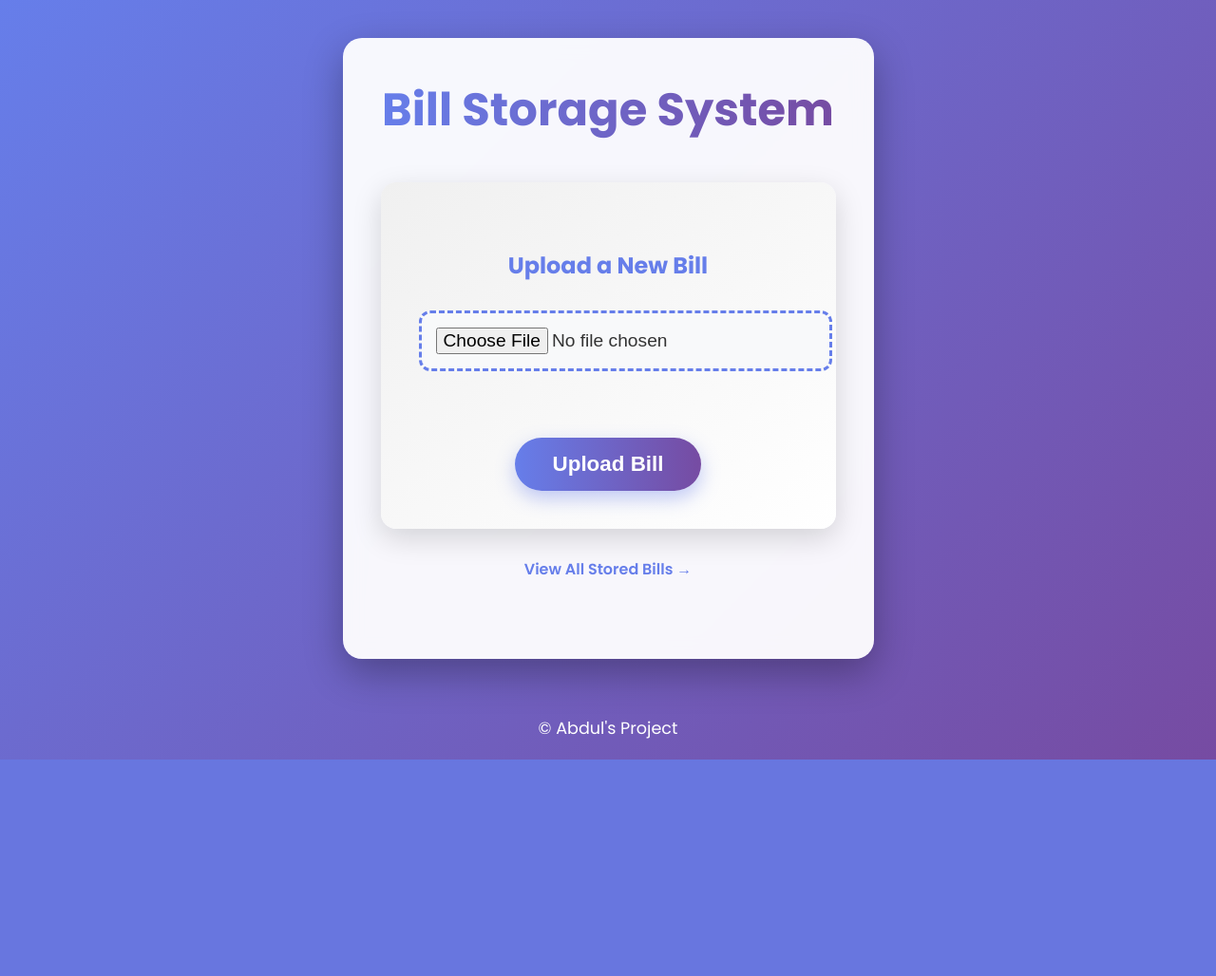
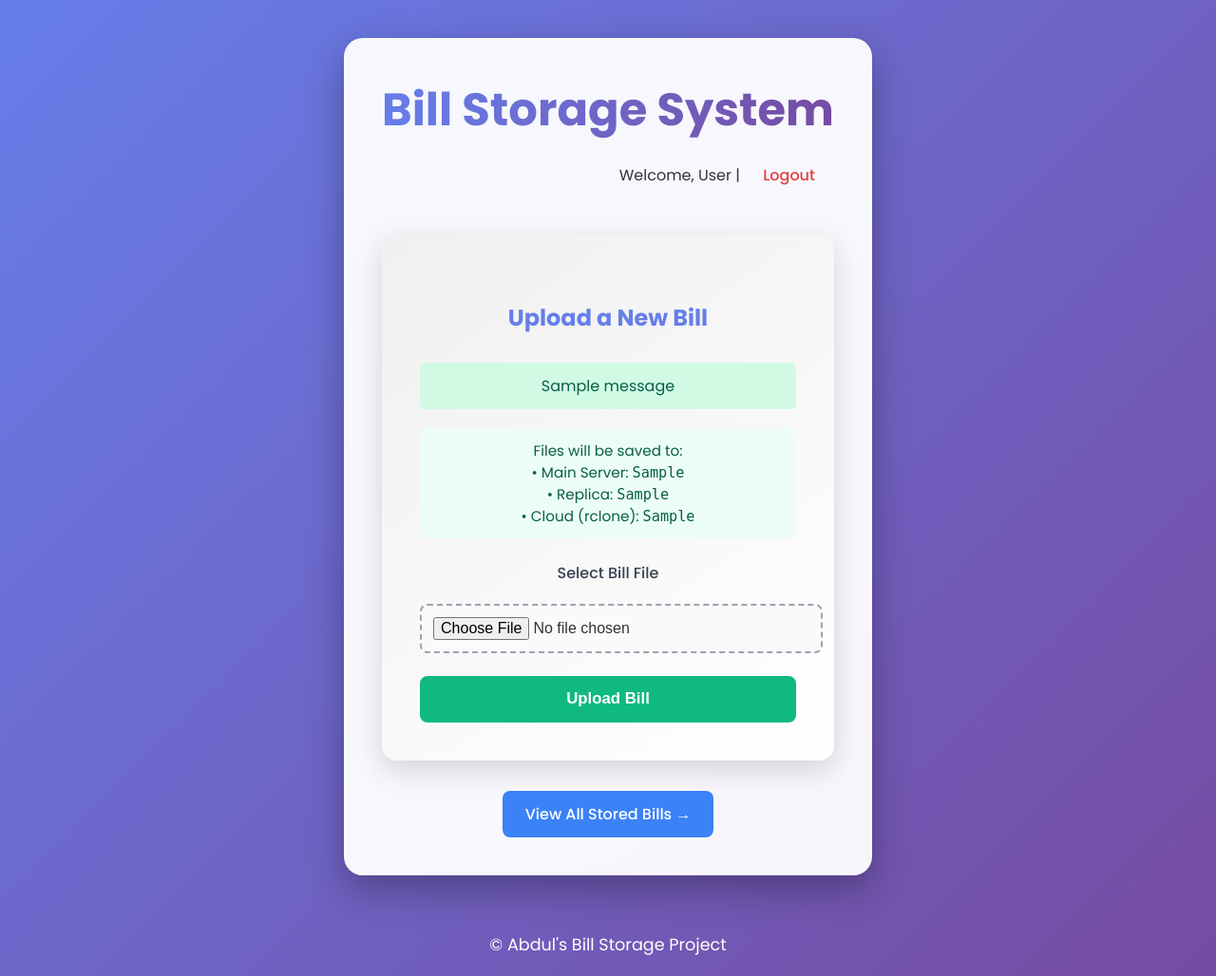
Before and after one commit to unleashed6061/recovery-plan-1, a Flask app: template templates/upload.html in a window 1280 px wide. Shown: the whole page at 95% size. Before the commit the page ends 800 px from the top, so only its background shows below. Run offline with Flask 3, Linux system fonts and the light colour scheme; the template is opened without the code that fills it: most values are stand-ins (such as "Sample title", 1, 10 or a date in 2020); one stand-in notice (Sample message) is shown.

Commit message:
Initial commit - bill storage system with login, rclone & multi-replica

```diff
--- a/app.py
+++ b/app.py
@@ -1,124 +1,241 @@
 import os
-from flask import Flask, request, render_template, send_from_directory, redirect, url_for
+from flask import Flask, request, render_template, send_from_directory, redirect, url_for, session, flash
 from werkzeug.utils import secure_filename
+from werkzeug.security import generate_password_hash, check_password_hash
 import sqlite3
 from datetime import datetime
 from shutil import copy2
 from apscheduler.schedulers.background import BackgroundScheduler
 import atexit
+import subprocess
 
 app = Flask(__name__)
+app.secret_key = 'super-secret-key-change-this-123456789'  # ← CHANGE THIS in production!
 
 # ========================= CONFIG =========================
-UPLOAD_FOLDER = 'main_storage'                    # Main server folder
-REPLICA_FOLDER = r'D:\bills replica'               # <<< CHANGE THIS TO YOUR FLASH DRIVE PATH
-                                                  # Example Windows: r'E:\bills_replica'
-                                                  # Example Linux/Mac: '/media/yourname/USB/bills_replica'
-CLOUD_FOLDER = 'cloud_storage'                    # SIMULATED cloud (local folder)
+UPLOAD_FOLDER    = 'main_server'          # Main storage (always local on VPS/machine)
+LOCAL_REPLICA_FOLDER = 'replica_storage'  # Always-on local replica folder (another file in the system)
+FLASH_REPLICA_FOLDER = '/media/usb/bills_replica'  # Optional flash drive path (Linux: /media/usb/; Windows: r'E:\bills_replica') - change based on OS
+CLOUD_REMOTE     = 'gdrive'               # rclone remote name
+CLOUD_PATH       = 'bills'                # folder inside Google Drive
 
 ALLOWED_EXTENSIONS = {'pdf', 'png', 'jpg', 'jpeg', 'doc', 'docx', 'txt'}
+
 app.config['UPLOAD_FOLDER'] = UPLOAD_FOLDER
 
-# Create folders if they don't exist
 os.makedirs(UPLOAD_FOLDER, exist_ok=True)
-os.makedirs(CLOUD_FOLDER, exist_ok=True)
+os.makedirs(LOCAL_REPLICA_FOLDER, exist_ok=True)
 
 DB_PATH = 'bills.db'
 
-# ========================= DATABASE =========================
+# ========================= DATABASE INIT =========================
 def init_db():
-    conn = sqlite3.connect(DB_PATH)
-    conn.execute('''CREATE TABLE IF NOT EXISTS bills (
-        filename TEXT PRIMARY KEY,
-        upload_time TEXT,
-        replicated INTEGER DEFAULT 0,    -- 1 = copied to flash drive
-        cloud_uploaded INTEGER DEFAULT 0 -- 1 = copied to cloud
-    )''')
-    conn.commit()
-    conn.close()
+    with sqlite3.connect(DB_PATH) as conn:
+        c = conn.cursor()
+        c.execute('''CREATE TABLE IF NOT EXISTS users (
+            id INTEGER PRIMARY KEY AUTOINCREMENT,
+            username TEXT UNIQUE NOT NULL,
+            password TEXT NOT NULL
+        )''')
+        c.execute('''CREATE TABLE IF NOT EXISTS bills (
+            filename TEXT PRIMARY KEY,
+            upload_time TEXT,
+            local_replicated INTEGER DEFAULT 0,
+            flash_replicated INTEGER DEFAULT 0,
+            cloud_uploaded INTEGER DEFAULT 0
+        )''')
+        conn.commit()
 
 def allowed_file(filename):
     return '.' in filename and filename.rsplit('.', 1)[1].lower() in ALLOWED_EXTENSIONS
 
+# ========================= LOGIN REQUIRED DECORATOR =========================
+def login_required(f):
+    def decorated_function(*args, **kwargs):
+        if 'user' not in session:
+            flash('Please log in to access this page.', 'warning')
+            return redirect(url_for('login'))
+        return f(*args, **kwargs)
+    decorated_function.__name__ = f.__name__
+    return decorated_function
+
 # ========================= ROUTES =========================
+
+@app.route('/register', methods=['GET', 'POST'])
+def register():
+    if request.method == 'POST':
+        username = request.form.get('username', '').strip()
+        password = request.form.get('password', '').strip()
+
+        if not username or not password:
+            flash('Username and password are required.', 'danger')
+            return redirect(url_for('register'))
+
+        if len(password) < 6:
+            flash('Password must be at least 6 characters long.', 'danger')
+            return redirect(url_for('register'))
+
+        hashed = generate_password_hash(password)
+
+        try:
+            with sqlite3.connect(DB_PATH) as conn:
+                c = conn.cursor()
+                c.execute("INSERT INTO users (username, password) VALUES (?, ?)", (username, hashed))
+                conn.commit()
+            flash('Registration successful! Please log in.', 'success')
+            return redirect(url_for('login'))
+        except sqlite3.IntegrityError:
+            flash('Username already exists. Choose another.', 'danger')
+        except Exception as e:
+            flash(f'Registration error: {str(e)}', 'danger')
+
+    return render_template('register.html')
+
+@app.route('/login', methods=['GET', 'POST'])
+def login():
+    if request.method == 'POST':
+        username = request.form.get('username', '').strip()
+        password = request.form.get('password', '').strip()
+
+        with sqlite3.connect(DB_PATH) as conn:
+            c = conn.cursor()
+            c.execute("SELECT password FROM users WHERE username = ?", (username,))
+            result = c.fetchone()
+
+        if result and check_password_hash(result[0], password):
+            session['user'] = username
+            flash('Login successful!', 'success')
+            return redirect(url_for('upload_file'))
+        else:
+            flash('Invalid username or password.', 'danger')
+
+    return render_template('login.html')
+
+@app.route('/logout')
+def logout():
+    session.pop('user', None)
+    flash('You have been logged out.', 'info')
+    return redirect(url_for('login'))
+
 @app.route('/', methods=['GET', 'POST'])
+@login_required
 def upload_file():
     if request.method == 'POST':
         if 'file' not in request.files:
-            return 'No file part'
+            flash('No file selected.', 'danger')
+            return redirect(request.url)
+
         file = request.files['file']
         if file.filename == '':
-            return 'No selected file'
+            flash('No file selected.', 'danger')
+            return redirect(request.url)
+
         if file and allowed_file(file.filename):
             filename = secure_filename(file.filename)
             main_path = os.path.join(UPLOAD_FOLDER, filename)
             file.save(main_path)
 
-            # === Immediate copy to replica (flash drive) ===
-            replica_path = os.path.join(REPLICA_FOLDER, filename)
-            replicated = 0
+            # Copy to always-on local replica
+            local_replica_success = 0
             try:
-                copy2(main_path, replica_path)
-                replicated = 1
-                print(f"✓ Copied to flash drive: {filename}")
+                copy2(main_path, os.path.join(LOCAL_REPLICA_FOLDER, filename))
+                local_replica_success = 1
             except Exception as e:
-                print(f"✗ Flash drive copy failed (not plugged in?): {e}")
+                flash(f'Local replica copy failed: {str(e)}', 'warning')
 
-            # === Save record in database ===
+            # Optional: Copy to flash replica if exists
+            flash_replica_success = 0
+            if os.path.exists(FLASH_REPLICA_FOLDER):
+                try:
+                    copy2(main_path, os.path.join(FLASH_REPLICA_FOLDER, filename))
+                    flash_replica_success = 1
+                except Exception as e:
+                    flash(f'Flash replica copy failed (not plugged in?): {str(e)}', 'warning')
+            else:
+                print(f"Flash replica path not found: {FLASH_REPLICA_FOLDER} - skipping")
+
+            # Save metadata
             upload_time = datetime.now().strftime('%Y-%m-%d %H:%M:%S')
-            conn = sqlite3.connect(DB_PATH)
-            conn.execute("INSERT OR REPLACE INTO bills VALUES (?, ?, ?, 0)",
-                         (filename, upload_time, replicated))
-            conn.commit()
-            conn.close()
+            with sqlite3.connect(DB_PATH) as conn:
+                conn.execute(
+                    "INSERT OR REPLACE INTO bills (filename, upload_time, local_replicated, flash_replicated) VALUES (?, ?, ?, ?)",
+                    (filename, upload_time, local_replica_success, flash_replica_success)
+                )
+                conn.commit()
 
+            flash('File uploaded successfully!', 'success')
             return redirect(url_for('list_files'))
+        else:
+            flash('File type not allowed.', 'danger')
 
-    return render_template('upload.html')
+    # GET - show form + paths
+    return render_template('upload.html',
+                           main_path=os.path.abspath(UPLOAD_FOLDER),
+                           local_replica_path=os.path.abspath(LOCAL_REPLICA_FOLDER),
+                           flash_replica_path=FLASH_REPLICA_FOLDER if os.path.exists(FLASH_REPLICA_FOLDER) else 'Not detected',
+                           cloud_path=f"{CLOUD_REMOTE}:{CLOUD_PATH}")
 
 @app.route('/files')
+@login_required
 def list_files():
-    conn = sqlite3.connect(DB_PATH)
-    cursor = conn.execute("SELECT filename, upload_time, replicated, cloud_uploaded FROM bills ORDER BY upload_time DESC")
-    bills = cursor.fetchall()
-    conn.close()
-    return render_template('files.html', bills=bills)
+    with sqlite3.connect(DB_PATH) as conn:
+        cursor = conn.execute("SELECT filename, upload_time, local_replicated, flash_replicated, cloud_uploaded FROM bills ORDER BY upload_time DESC")
+        bills = cursor.fetchall()
+
+    return render_template('files.html', bills=bills,
+                           main_path=os.path.abspath(UPLOAD_FOLDER),
+                           local_replica_path=os.path.abspath(LOCAL_REPLICA_FOLDER),
+                           flash_replica_path=FLASH_REPLICA_FOLDER if os.path.exists(FLASH_REPLICA_FOLDER) else 'Not detected',
+                           cloud_path=f"{CLOUD_REMOTE}:{CLOUD_PATH}")
 
 @app.route('/download/<filename>')
+@login_required
 def download_file(filename):
-    return send_from_directory(UPLOAD_FOLDER, filename, as_attachment=True)
+    try:
+        return send_from_directory(UPLOAD_FOLDER, filename, as_attachment=True)
+    except FileNotFoundError:
+        flash('File not found.', 'danger')
+        return redirect(url_for('list_files'))
 
-# ========================= CLOUD SYNC (every 5 minutes) =========================
+# ========================= CLOUD SYNC =========================
 def sync_to_cloud():
-    print("Running cloud sync...")
-    conn = sqlite3.connect(DB_PATH)
-    cursor = conn.execute("SELECT filename FROM bills WHERE cloud_uploaded = 0")
-    for (filename,) in cursor.fetchall():
-        main_path = os.path.join(UPLOAD_FOLDER, filename)
-        if os.path.exists(main_path):
-            cloud_path = os.path.join(CLOUD_FOLDER, filename)
+    print("[Cloud Sync] Starting...")
+    with sqlite3.connect(DB_PATH) as conn:
+        cursor = conn.execute("SELECT filename FROM bills WHERE cloud_uploaded = 0")
+        for row in cursor.fetchall():
+            filename = row[0]
+            local_path = os.path.join(UPLOAD_FOLDER, filename)
+            if not os.path.exists(local_path):
+                continue
 
-            # === THIS IS THE SIMULATED CLOUD UPLOAD ===
-            # Right now it just copies to a local folder (cloud_storage/)
+            remote_path = f"{CLOUD_REMOTE}:{CLOUD_PATH}/{filename}"
+
             try:
-                copy2(main_path, cloud_path)
-                conn.execute("UPDATE bills SET cloud_uploaded = 1 WHERE filename = ?", (filename,))
-                print(f"✓ Simulated cloud upload: {filename}")
+                result = subprocess.run(
+                    ['rclone', 'copyto', local_path, remote_path],
+                    capture_output=True, text=True, timeout=120
+                )
+                if result.returncode == 0:
+                    conn.execute("UPDATE bills SET cloud_uploaded = 1 WHERE filename = ?", (filename,))
+                    print(f"[Cloud Sync] Success: {filename}")
+                else:
+                    print(f"[Cloud Sync] Failed: {filename}\n{result.stderr}")
             except Exception as e:
-                print(f"✗ Simulated cloud upload failed: {e}")
-    conn.commit()
-    conn.close()
+                print(f"[Cloud Sync] Exception for {filename}: {str(e)}")
 
-# Start the scheduler (runs sync_to_cloud every 5 minutes)
+    conn.commit()  # commit outside loop for efficiency
+
+# Scheduler setup
 scheduler = BackgroundScheduler()
-scheduler.add_job(func=sync_to_cloud, trigger="interval", minutes=5)
+scheduler.add_job(sync_to_cloud, 'interval', minutes=5)
 scheduler.start()
 
-# Clean shutdown
 atexit.register(lambda: scheduler.shutdown())
 
-# ========================= RUN THE APP =========================
+# ========================= START =========================
 if __name__ == '__main__':
     init_db()
-    print("Server starting... Go to http://127.0.0.1:5000 in your browser")
+    print(" * Starting Bill Storage System...")
+    print(" * Login:    http://127.0.0.1:5000/login")
+    print(" * Register: http://127.0.0.1:5000/register")
     app.run(debug=True, host='0.0.0.0', port=5000)
--- a/static/style.css
+++ b/static/style.css
@@ -163,3 +163,162 @@ footer {
         padding: 12px 30px;
     }
 }
+
+/* Flash messages */
+.flash-message {
+    padding: 12px;
+    margin-bottom: 20px;
+    border-radius: 8px;
+    text-align: center;
+}
+
+.flash-message.success { background-color: #d1fae5; color: #065f46; }
+.flash-message.danger  { background-color: #fee2e2; color: #991b1b; }
+.flash-message.warning { background-color: #fef3c7; color: #92400e; }
+.flash-message.info    { background-color: #dbeafe; color: #1e40af; }
+
+/* Form styling */
+.form-group {
+    margin-bottom: 20px;
+}
+
+.form-group label {
+    display: block;
+    margin-bottom: 8px;
+    font-weight: 500;
+    color: #374151;
+}
+
+.form-group input {
+    width: 100%;
+    padding: 12px;
+    border: 1px solid #d1d5db;
+    border-radius: 8px;
+    font-size: 1rem;
+}
+
+.btn-primary {
+    background-color: #10b981;
+    color: white;
+    border: none;
+    padding: 14px 32px;
+    font-size: 1.1rem;
+    font-weight: 600;
+    border-radius: 10px;
+    cursor: pointer;
+    width: 100%;
+    transition: all 0.3s;
+}
+
+.btn-primary:hover {
+    background-color: #059669;
+    transform: translateY(-2px);
+}
+
+.auth-links {
+    text-align: center;
+    margin-top: 24px;
+    font-size: 1rem;
+}
+
+.auth-links a {
+    color: #047857;
+    font-weight: 500;
+}
+
+.auth-links a:hover {
+    text-decoration: underline;
+}
+
+/* Logout button (optional) */
+.btn-logout {
+    background-color: #ef4444;
+    color: white;
+    padding: 8px 16px;
+    border-radius: 8px;
+    text-decoration: none;
+    font-weight: 500;
+}
+
+.btn-logout:hover {
+    background-color: #dc2626;
+}
+
+/* Flash messages */
+.flash {
+    padding: 12px 16px;
+    margin-bottom: 20px;
+    border-radius: 6px;
+    text-align: center;
+}
+
+.flash-success { background: #d1fae5; color: #065f46; }
+.flash-danger  { background: #fee2e2; color: #991b1b; }
+.flash-info    { background: #dbeafe; color: #1e40af; }
+
+/* Form improvements */
+.form-group {
+    margin-bottom: 1.5rem;
+}
+
+.form-group label {
+    display: block;
+    margin-bottom: 0.5rem;
+    font-weight: 500;
+    color: #374151;
+}
+
+input[type="file"] {
+    width: 100%;
+    padding: 0.75rem;
+    border: 2px dashed #9ca3af;
+    border-radius: 8px;
+    background: #f9fafb;
+    cursor: pointer;
+}
+
+.btn-primary {
+    background: #10b981;
+    color: white;
+    border: none;
+    padding: 0.9rem 2rem;
+    font-size: 1.05rem;
+    font-weight: 600;
+    border-radius: 8px;
+    cursor: pointer;
+    width: 100%;
+    transition: all 0.2s;
+}
+
+.btn-primary:hover {
+    background: #059669;
+    transform: translateY(-1px);
+}
+
+.btn-secondary {
+    display: inline-block;
+    background: #3b82f6;
+    color: white;
+    padding: 0.75rem 1.5rem;
+    border-radius: 8px;
+    text-decoration: none;
+    font-weight: 500;
+}
+
+.btn-secondary:hover {
+    background: #2563eb;
+}
+
+.center-links {
+    text-align: center;
+    margin-top: 2rem;
+}
+
+.info-text {
+    background: #ecfdf5;
+    padding: 12px;
+    border-radius: 8px;
+    margin-bottom: 1.5rem;
+    color: #065f46;
+    font-size: 0.95rem;
+}
--- a/templates/upload.html
+++ b/templates/upload.html
@@ -1,27 +1,60 @@
 <!DOCTYPE html>
-<html>
+<html lang="en">
 <head>
-    <title>Bill Storage System</title>
-    <link rel="stylesheet" href="/static/style.css">
+    <meta charset="UTF-8">
+    <meta name="viewport" content="width=device-width, initial-scale=1.0">
+    <title>Upload Bill - Bill Storage System</title>
+    <link rel="stylesheet" href="{{ url_for('static', filename='style.css') }}">
 </head>
 <body>
     <div class="container">
         <header>
             <h1>Bill Storage System</h1>
+            <div style="text-align: right; margin: 10px 0;">
+                <span>Welcome, {{ session.user | default('User') }}</span> |
+                <a href="{{ url_for('logout') }}" style="color: #e53e3e; font-weight: 500;">Logout</a>
+            </div>
         </header>
 
         <div class="upload-card">
             <h2>Upload a New Bill</h2>
+
+            <!-- Show success/error messages -->
+            {% with messages = get_flashed_messages(with_categories=true) %}
+                {% if messages %}
+                    {% for category, message in messages %}
+                        <div class="flash flash-{{ category }}">
+                            {{ message }}
+                        </div>
+                    {% endfor %}
+                {% endif %}
+            {% endwith %}
+
+            <!-- Show storage paths (if you still want to display them) -->
+            {% if main_path %}
+            <p class="info-text">
+                Files will be saved to:<br>
+                • Main Server: <code>{{ main_path }}</code><br>
+                • Replica: <code>{{ replica_path }}</code><br>
+                • Cloud (rclone): <code>{{ cloud_path }}</code>
+            </p>
+            {% endif %}
+
             <form method="post" enctype="multipart/form-data">
-                <input type="file" name="file" required>
-                <br><br>
-                <input type="submit" value="Upload Bill">
+                <div class="form-group">
+                    <label for="file">Select Bill File</label>
+                    <input type="file" id="file" name="file" required accept=".pdf,.jpg,.jpeg,.png,.doc,.docx">
+                </div>
+
+                <button type="submit" class="btn-primary">Upload Bill</button>
             </form>
         </div>
 
-        <p style="text-align: center;"><a href="/files">View All Stored Bills →</a></p>
+        <div class="center-links">
+            <a href="{{ url_for('list_files') }}" class="btn-secondary">View All Stored Bills →</a>
+        </div>
     </div>
 
-    <footer>© Abdul's Project</footer>
+    <footer>© Abdul's Bill Storage Project</footer>
 </body>
 </html>
```
Also changed, not shown: templates/login.html (added, +52 -0 lines), templates/register.html (added, +52 -0 lines), bills.db, 2 other files.
